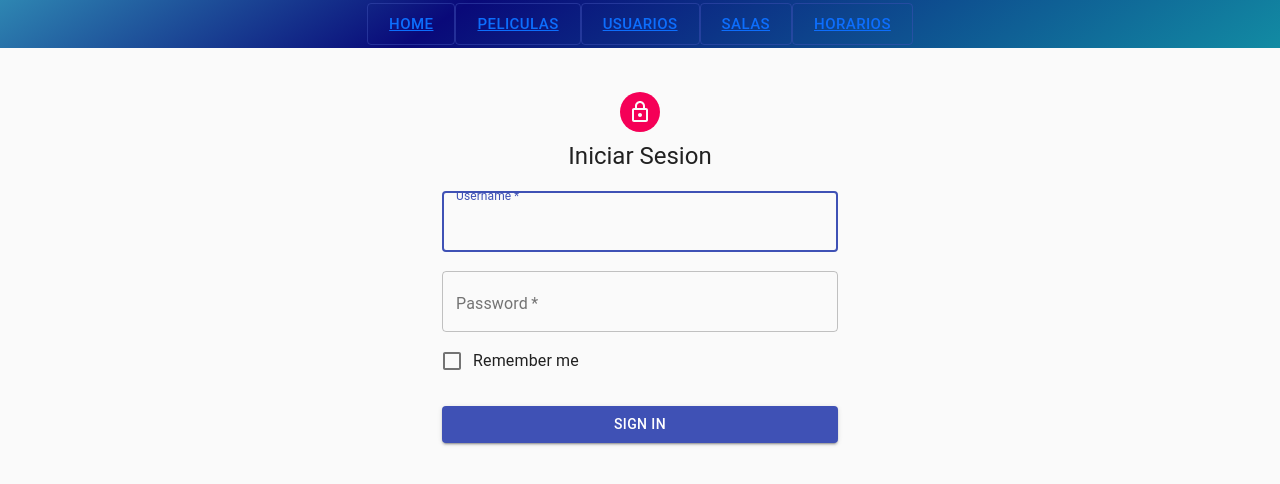
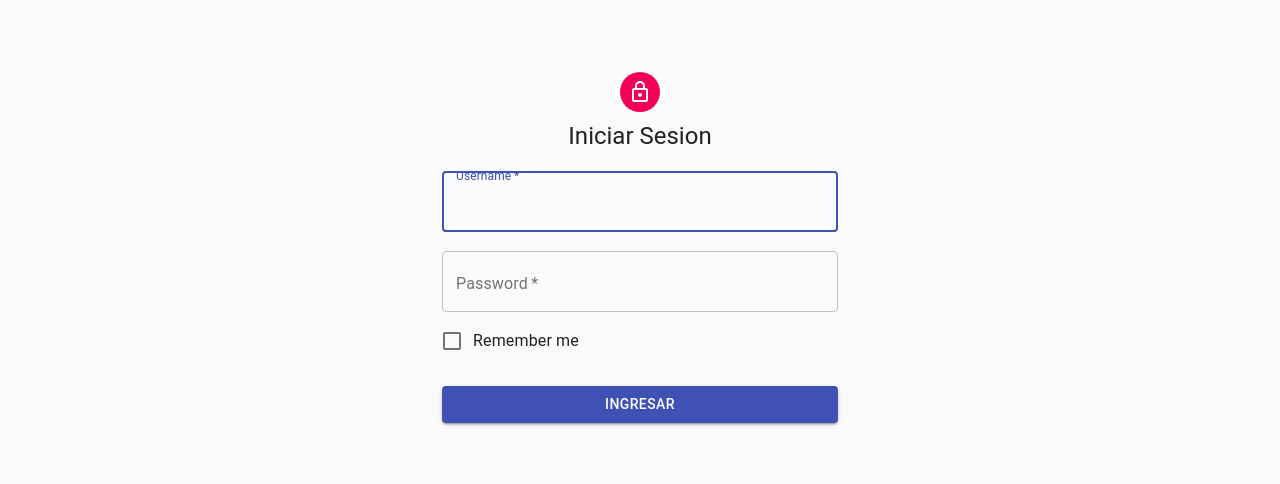
Before and after one commit to emMercado/cine-fe, a React (Create React App) app: page /login in a window 1280 px wide. Shown: the top 484 px of the page. Built offline with nearby package versions, Linux system fonts and the light colour scheme.

Commit message:
authenticacion estable y login

```diff
--- a/src/Auth/components/Auth.jsx
+++ b/src/Auth/components/Auth.jsx
@@ -1,27 +1,29 @@
-import React from 'react';
-import Avatar from '@material-ui/core/Avatar';
-import Button from '@material-ui/core/Button';
-import CssBaseline from '@material-ui/core/CssBaseline';
-import TextField from '@material-ui/core/TextField';
-import FormControlLabel from '@material-ui/core/FormControlLabel';
-import Checkbox from '@material-ui/core/Checkbox';
-import Link from '@material-ui/core/Link';
-import Grid from '@material-ui/core/Grid';
-import Box from '@material-ui/core/Box';
-import LockOutlinedIcon from '@material-ui/icons/LockOutlined';
-import Typography from '@material-ui/core/Typography';
-import { makeStyles } from '@material-ui/core/styles';
-import Container from '@material-ui/core/Container';
+import React from "react";
+import { useLocation, useNavigate } from "react-router-dom";
+import Avatar from "@material-ui/core/Avatar";
+import Button from "@material-ui/core/Button";
+import CssBaseline from "@material-ui/core/CssBaseline";
+import TextField from "@material-ui/core/TextField";
+import FormControlLabel from "@material-ui/core/FormControlLabel";
+import Checkbox from "@material-ui/core/Checkbox";
+import Link from "@material-ui/core/Link";
+import Grid from "@material-ui/core/Grid";
+import Box from "@material-ui/core/Box";
+import LockOutlinedIcon from "@material-ui/icons/LockOutlined";
+import Typography from "@material-ui/core/Typography";
+import { makeStyles } from "@material-ui/core/styles";
+import Container from "@material-ui/core/Container";
+import { useAuthContext } from "../../Shared/providers/AuthProvider";
 
 function Copyright() {
   return (
     <Typography variant="body2" color="textSecondary" align="center">
-      {'Copyright © '}
+      {"Copyright © "}
       <Link color="inherit" href="https://mui.com/">
         Your Website
-      </Link>{' '}
+      </Link>{" "}
       {new Date().getFullYear()}
-      {'.'}
+      {"."}
     </Typography>
   );
 }
@@ -29,16 +31,16 @@ function Copyright() {
 const useStyles = makeStyles((theme) => ({
   paper: {
     marginTop: theme.spacing(8),
-    display: 'flex',
-    flexDirection: 'column',
-    alignItems: 'center',
+    display: "flex",
+    flexDirection: "column",
+    alignItems: "center",
   },
   avatar: {
     margin: theme.spacing(1),
     backgroundColor: theme.palette.secondary.main,
   },
   form: {
-    width: '100%', // Fix IE 11 issue.
+    width: "100%", // Fix IE 11 issue.
     marginTop: theme.spacing(1),
   },
   submit: {
@@ -46,9 +48,26 @@ const useStyles = makeStyles((theme) => ({
   },
 }));
 
-const Auth = (props) => {
+const Auth = () => {
+  const classes = useStyles();
 
-    const classes = useStyles();
+  const { login } = useAuthContext();
+  const navigate = useNavigate();
+  const location = useLocation();
+
+  const from = location.state?.from?.pathname || "/";
+
+  const onSubmit = (event) => {
+    event.preventDefault();
+
+    const formData = new FormData(event.currentTarget);
+    const usuario = formData.get("usuario");
+    const password = formData.get("password");
+
+    login(usuario, password, () => {
+      navigate(from, { replace: true });
+    });
+  };
 
   return (
     <Container component="main" maxWidth="xs">
@@ -60,7 +79,7 @@ const Auth = (props) => {
         <Typography component="h1" variant="h5">
           Iniciar Sesion
         </Typography>
-          <form className={classes.form} noValidate>
+        <form onSubmit={onSubmit} className={classes.form} noValidate>
           <TextField
             variant="outlined"
             margin="normal"
@@ -94,13 +113,11 @@ const Auth = (props) => {
             color="primary"
             className={classes.submit}
           >
-              Sign In
+            Ingresar
           </Button>
-
         </form>
       </div>
-
     </Container>
   );
-    }
+};
 export default Auth;
--- a/src/Auth/pages/AuthPage.jsx
+++ b/src/Auth/pages/AuthPage.jsx
@@ -1,6 +1,122 @@
 import React from "react";
-import Auth from "../components/Auth";
+import { useLocation, useNavigate } from "react-router-dom";
+import Avatar from "@material-ui/core/Avatar";
+import Button from "@material-ui/core/Button";
+import CssBaseline from "@material-ui/core/CssBaseline";
+import TextField from "@material-ui/core/TextField";
+import FormControlLabel from "@material-ui/core/FormControlLabel";
+import Checkbox from "@material-ui/core/Checkbox";
+import Link from "@material-ui/core/Link";
+import Grid from "@material-ui/core/Grid";
+import Box from "@material-ui/core/Box";
+import LockOutlinedIcon from "@material-ui/icons/LockOutlined";
+import Typography from "@material-ui/core/Typography";
+import { makeStyles } from "@material-ui/core/styles";
+import Container from "@material-ui/core/Container";
+import { useAuthContext } from "../../Shared/providers/AuthProvider";
+
+function Copyright() {
+  return (
+    <Typography variant="body2" color="textSecondary" align="center">
+      {"Copyright © "}
+      <Link color="inherit" href="https://mui.com/">
+        Your Website
+      </Link>{" "}
+      {new Date().getFullYear()}
+      {"."}
+    </Typography>
+  );
+}
+
+const useStyles = makeStyles((theme) => ({
+  paper: {
+    marginTop: theme.spacing(8),
+    display: "flex",
+    flexDirection: "column",
+    alignItems: "center",
+  },
+  avatar: {
+    margin: theme.spacing(1),
+    backgroundColor: theme.palette.secondary.main,
+  },
+  form: {
+    width: "100%", // Fix IE 11 issue.
+    marginTop: theme.spacing(1),
+  },
+  submit: {
+    margin: theme.spacing(3, 0, 2),
+  },
+}));
 
 export const AuthPage = () => {
-  return <Auth />;
+  const classes = useStyles();
+
+  const { login } = useAuthContext();
+  const navigate = useNavigate();
+  const location = useLocation();
+
+  const from = location.state?.from?.pathname || "/";
+
+  const onSubmit = (event) => {
+    event.preventDefault();
+
+    const formData = new FormData(event.currentTarget);
+    const username = formData.get("username");
+    const password = formData.get("password");
+
+    login(username, password, () => {
+      navigate(from, { replace: true });
+    });
+  };
+
+  return (
+    <Container component="main" maxWidth="xs">
+      <CssBaseline />
+      <div className={classes.paper}>
+        <Avatar className={classes.avatar}>
+          <LockOutlinedIcon />
+        </Avatar>
+        <Typography component="h1" variant="h5">
+          Iniciar Sesion
+        </Typography>
+        <form onSubmit={onSubmit} className={classes.form} noValidate>
+          <TextField
+            variant="outlined"
+            margin="normal"
+            required
+            fullWidth
+            id="username"
+            label="Username"
+            name="username"
+            autoComplete="username"
+            autoFocus
+          />
+          <TextField
+            variant="outlined"
+            margin="normal"
+            required
+            fullWidth
+            name="password"
+            label="Password"
+            type="password"
+            id="password"
+            autoComplete="current-password"
+          />
+          <FormControlLabel
+            control={<Checkbox value="remember" color="primary" />}
+            label="Remember me"
+          />
+          <Button
+            type="submit"
+            fullWidth
+            variant="contained"
+            color="primary"
+            className={classes.submit}
+          >
+            Ingresar
+          </Button>
+        </form>
+      </div>
+    </Container>
+  );
 };
--- a/src/Shared/components/AppBar/components/AppBar.jsx
+++ b/src/Shared/components/AppBar/components/AppBar.jsx
@@ -1,9 +1,10 @@
 import React from "react";
-import { AppBar, Button, Toolbar, Typography, Grid } from "@material-ui/core";
+import { AppBar, Button, Toolbar, Grid, Typography } from "@material-ui/core";
 import styles from "../styles/AppBarStyles";
 import { Link } from "react-router-dom";
 
-const MyAppBar = () => {
+const MyAppBar = (props) => {
+  const { logout, navigate, sesion } = props;
   const classes = styles();
 
   return (
@@ -21,7 +22,7 @@ const MyAppBar = () => {
           container
           direction="row"
           justifyContent="center"
-          alingItems="Center"
+          //alingItems="Center"
         >
           <Button color="primary" size="large" variant="outlined">
             <Link to="/">Home</Link>
@@ -42,6 +43,20 @@ const MyAppBar = () => {
           <Button color="primary" size="large" variant="outlined">
             <Link to="/schedule/manager">Horarios</Link>
           </Button>
+
+          <Button
+            onClick={() => {
+              logout(() => navigate("/"));
+            }}
+            color="primary"
+            size="large"
+            variant="outlined"
+          >
+            Logout
+          </Button>
+          <Typography component="h1" variant="h5">
+            Bienvenido {sesion.username}
+          </Typography>
         </Grid>
       </Toolbar>
     </AppBar>
--- a/src/Shared/components/Layout.jsx
+++ b/src/Shared/components/Layout.jsx
@@ -1,13 +1,22 @@
-import { Link, Outlet } from "react-router-dom";
+import { Outlet } from "react-router-dom";
+import { AuthPage } from "../../Auth/pages/AuthPage";
 import { AuthStatus } from "../navigation/AuthStatus";
+import { useAuthContext } from "../providers/AuthProvider";
 import MyAppBar from "./AppBar/components/AppBar";
 
 export const Layout = () => {
+  const { sesion } = useAuthContext();
+
   return (
     <>
-      <AuthStatus />
-      <MyAppBar />
-      <Outlet />
+      {!sesion ? (
+        <AuthPage />
+      ) : (
+        <>
+          <AuthStatus />
+          <Outlet />
+        </>
+      )}
     </>
   );
 };
--- a/src/Shared/components/LayoutContainer.jsx
+++ b/src/Shared/components/LayoutContainer.jsx
@@ -1,5 +1,4 @@
 import { makeStyles } from "@material-ui/core/styles";
-import { AuthStatus } from "../navigation/AuthStatus";
 import AppBar from "./AppBar/components/AppBar";
 import MyDrawer from "./MyDrawer";
 
@@ -17,7 +16,6 @@ const LayoutContainer = ({ children }) => {
 
   return (
     <div className={classes.root}>
-      {/* <AuthStatus /> */}
       <AppBar />
       <MyDrawer children={children} />
     </div>
--- a/src/Shared/navigation/AuthStatus.jsx
+++ b/src/Shared/navigation/AuthStatus.jsx
@@ -1,4 +1,5 @@
 import { useNavigate } from "react-router-dom";
+import MyAppBar from "../components/AppBar/components/AppBar.jsx";
 import { useAuthContext } from "../providers/AuthProvider.jsx";
 
 export const AuthStatus = () => {
@@ -11,14 +12,7 @@ export const AuthStatus = () => {
 
   return (
     <>
-      <p>Conectado como {sesion.username}</p>
-      <button
-        onClick={() => {
-          logout(() => navigate("/"));
-        }}
-      >
-        Salir
-      </button>
+      <MyAppBar logout={logout} navigate={navigate} sesion={sesion} />
     </>
   );
 };
--- a/src/Shared/providers/AuthProvider.jsx
+++ b/src/Shared/providers/AuthProvider.jsx
@@ -6,9 +6,9 @@ const AuthContext = createContext();
 export const AuthProvider = ({ children }) => {
   const [sesion, setSesion] = useState();
 
-  const login = async (user, password, callback) => {
+  const login = async (username, password, callback) => {
     const response = await axios.post("http://localhost:3001/api/auth/login", {
-      user,
+      username,
       password,
     });
     if (response.data.token) {
--- a/src/Users/components/ModalUserFormUI.jsx
+++ b/src/Users/components/ModalUserFormUI.jsx
@@ -184,10 +184,10 @@ export const ModalUserFormUI = (props) => {
                       <Input
                         className={classes.input}
                         required
-                        disabled={formikProps.values.password ? true : false}
+                        //disabled={formikProps.values.password ? true : false}
                         id="password"
                         label={"Contraseña"}
-                        value={formikProps.values.password ? "**********" : ""}
+                        value={formikProps.values.password/*  ? "**********" : "" */}
                         placeholder="Contraseña"
                         formikProps={formikProps}
                         onChange={(e) => {
```
Also changed, not shown: src/Login/components/LoginUI.jsx (deleted, +0 -106 lines), src/Login/pages/LoginPage.jsx (deleted, +0 -12 lines). Lines whose indentation alone changed are shown as unchanged.
